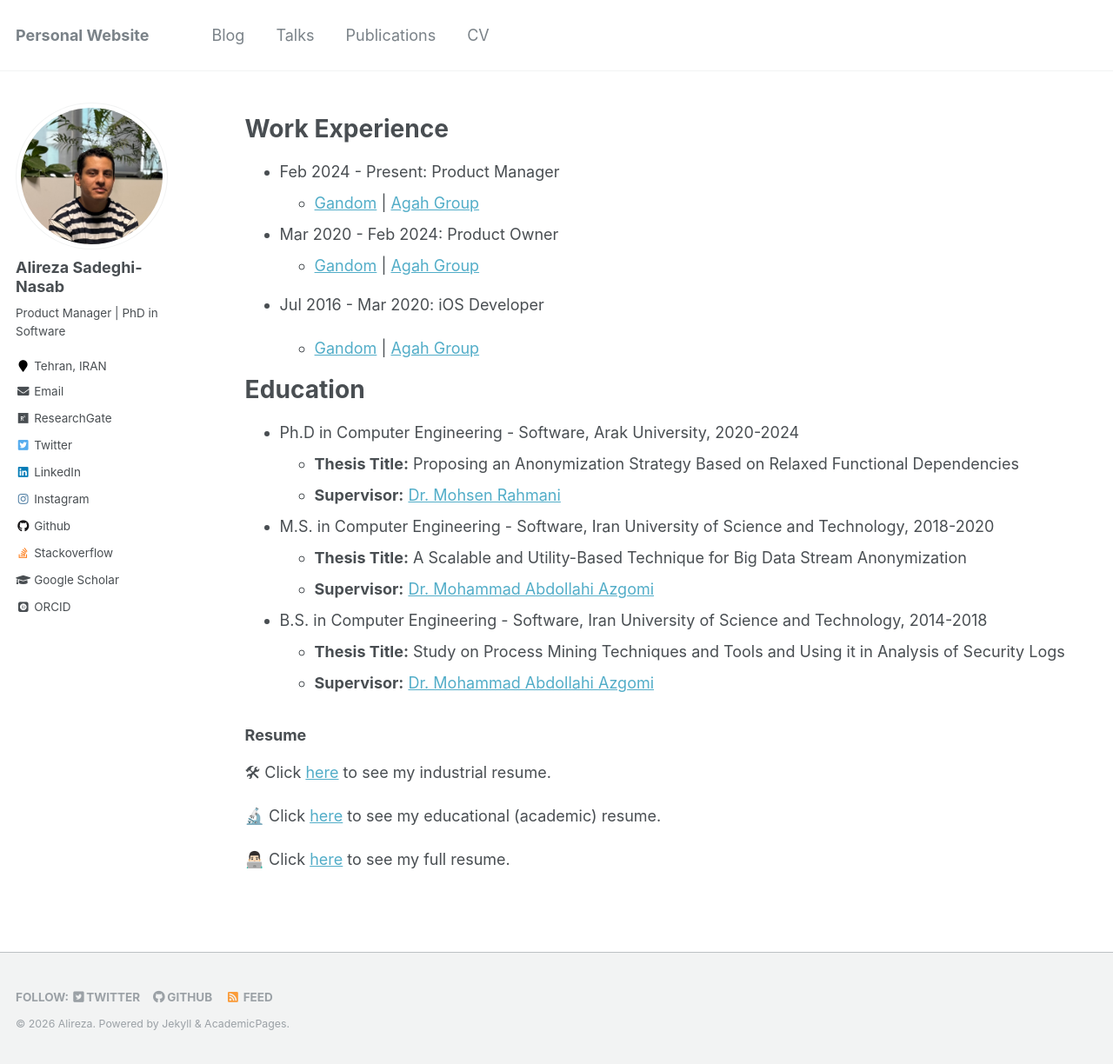
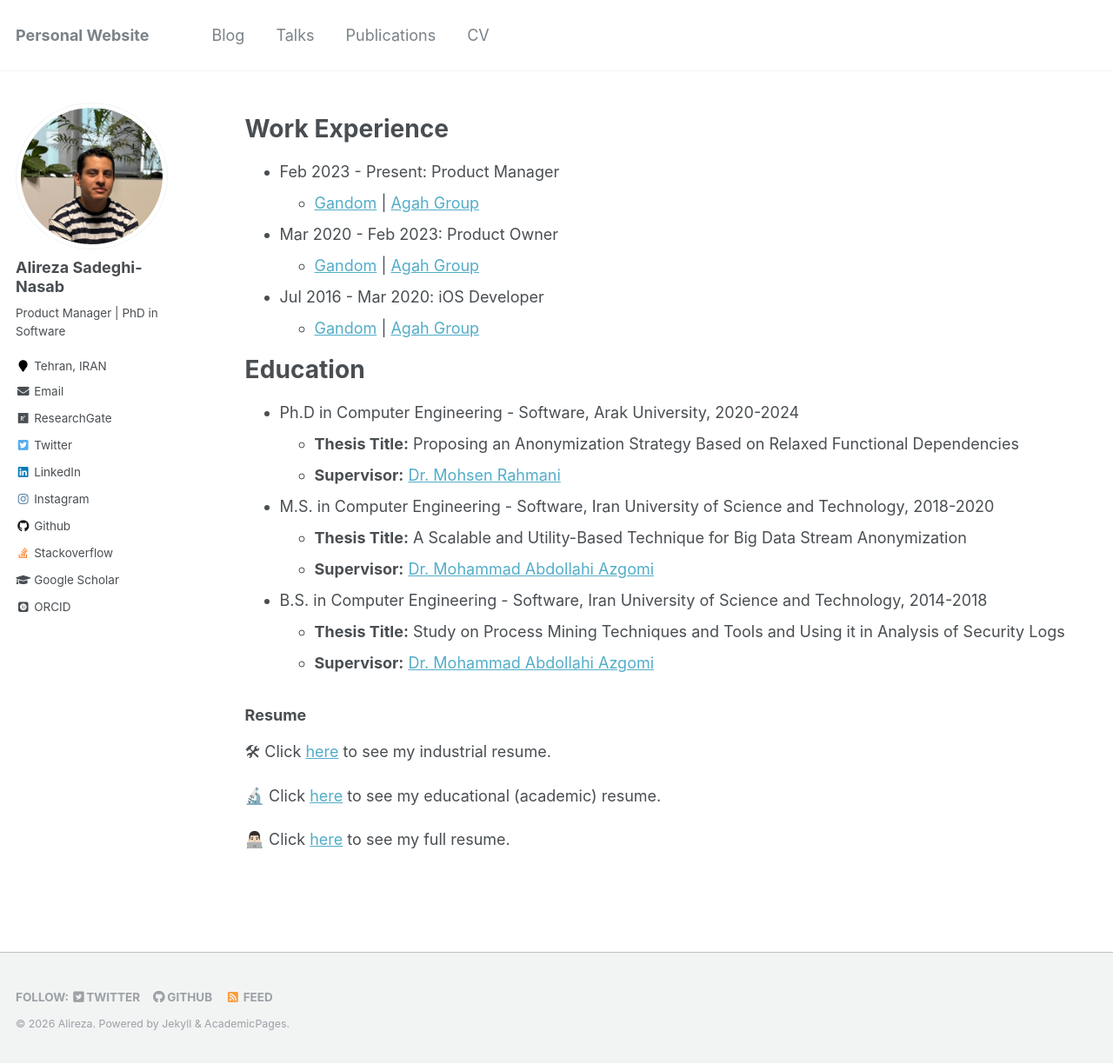
Before and after one commit to AlirezaSN/AlirezaSN.github.io, a Jekyll site: the page built from _pages/cv.md, in a window 1280 px wide and 1224 px high. Shown: the whole window at 87% size. Built offline with Jekyll 4.4.1, drawn with Linux system fonts in a browser that asks for light colours; some web fonts are replaced.

Commit message:
update resumes

```diff
--- a/_pages/cv.md
+++ b/_pages/cv.md
@@ -11,13 +11,13 @@ redirect_from:
 
 Work Experience
 ======
-* Feb 2024 - Present: Product Manager
+* Feb 2023 - Present: Product Manager
   * [Gandom](http://gandom.co) &#124; [Agah Group](https://agah.com)
 
-* Mar 2020 - Feb 2024: Product Owner
+* Mar 2020 - Feb 2023: Product Owner
   * [Gandom](http://gandom.co) &#124; [Agah Group](https://agah.com)
+
 * Jul 2016 - Mar 2020: iOS Developer
-
   * [Gandom](http://gandom.co) &#124; [Agah Group](https://agah.com)
 
 Education
```
Also changed, not shown: 3 other files.
